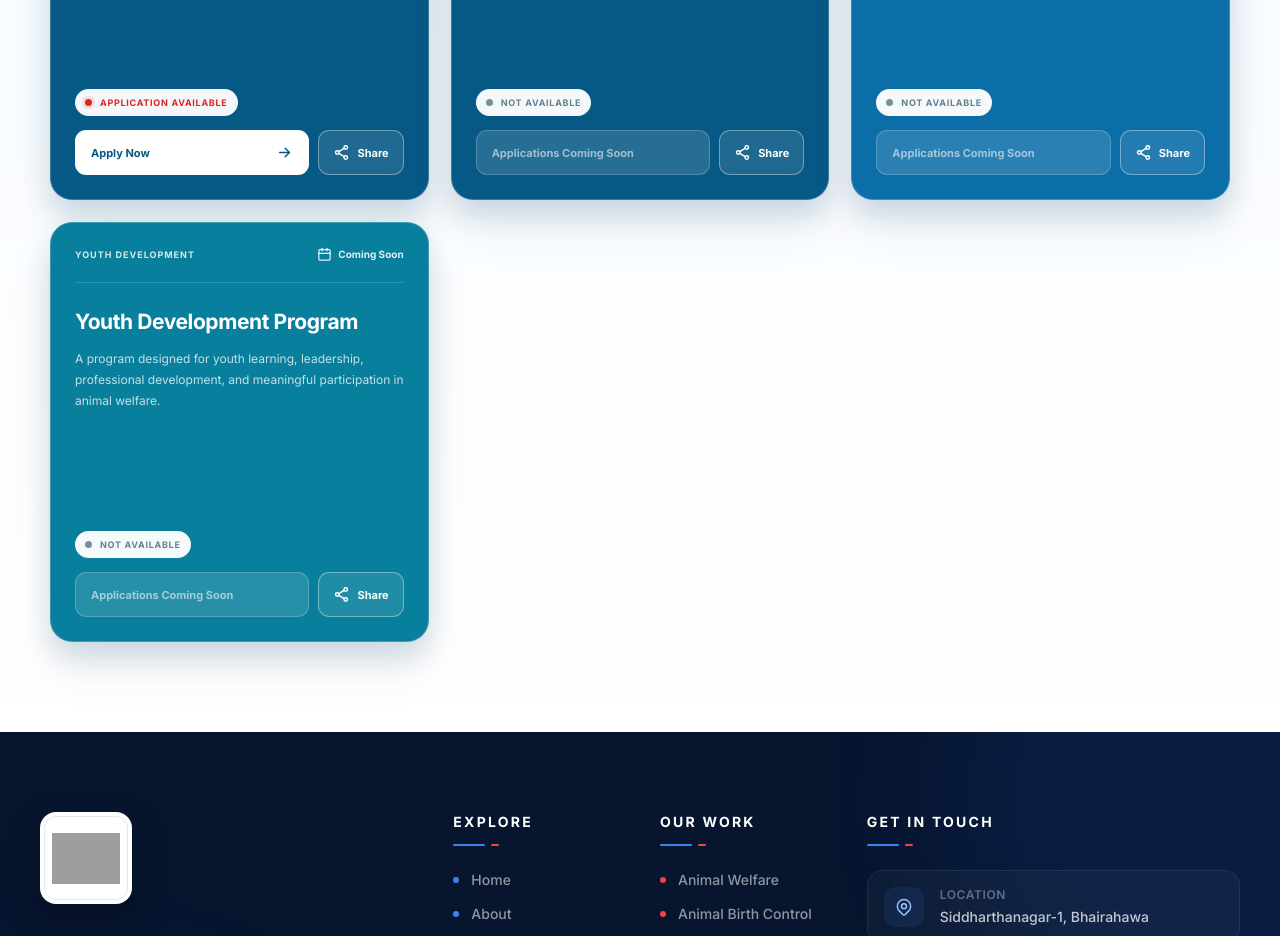
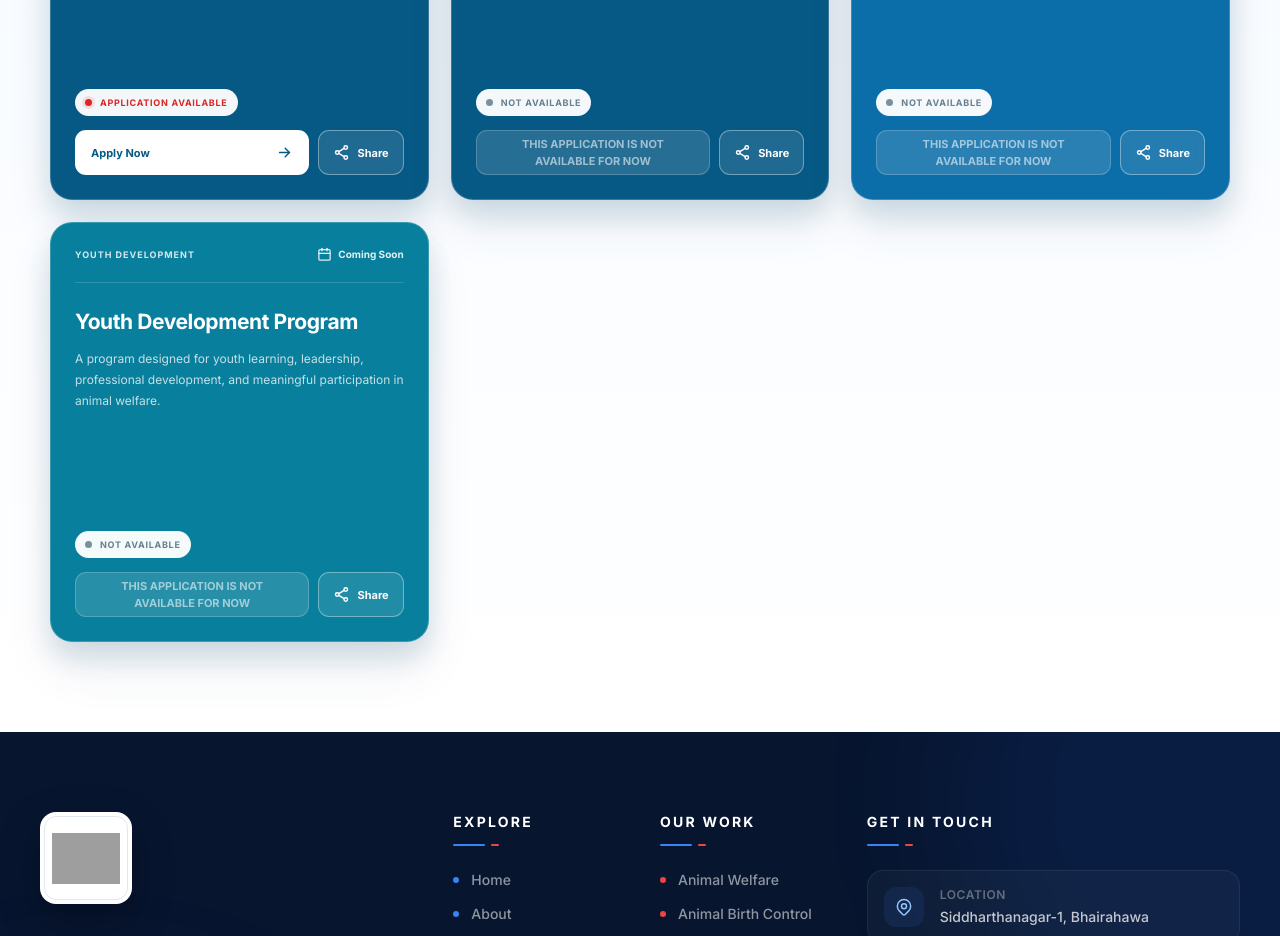
Before and after one commit to VetsForAnimalWelfare/vfaw, a React (Vite) app: page /apply in a window 1280 px wide. Shown: the part 1000-1936 px from the top of the page. Built offline with nearby package versions, Linux system fonts and the light colour scheme; grey boxes are pictures that could not be loaded.

Commit message:
Update Apply.jsx

```diff
--- a/src/pages/Apply.jsx
+++ b/src/pages/Apply.jsx
@@ -812,7 +812,7 @@ const Apply = () => {
                         className="apply-button disabled"
                         disabled
                       >
-                        <span>Applications Coming Soon</span>
+                        <span>THIS APPLICATION IS NOT AVAILABLE FOR NOW</span>
                       </button>
                     )}
 
```
